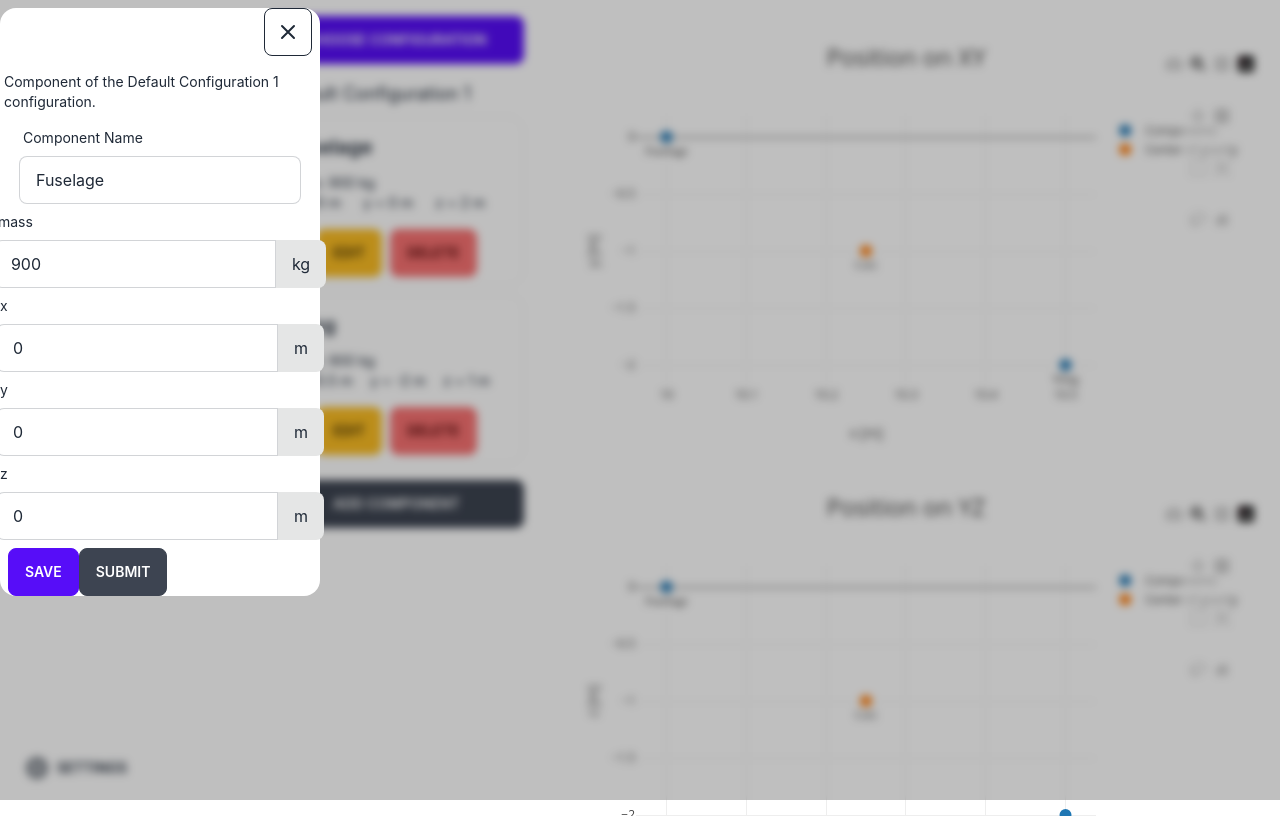
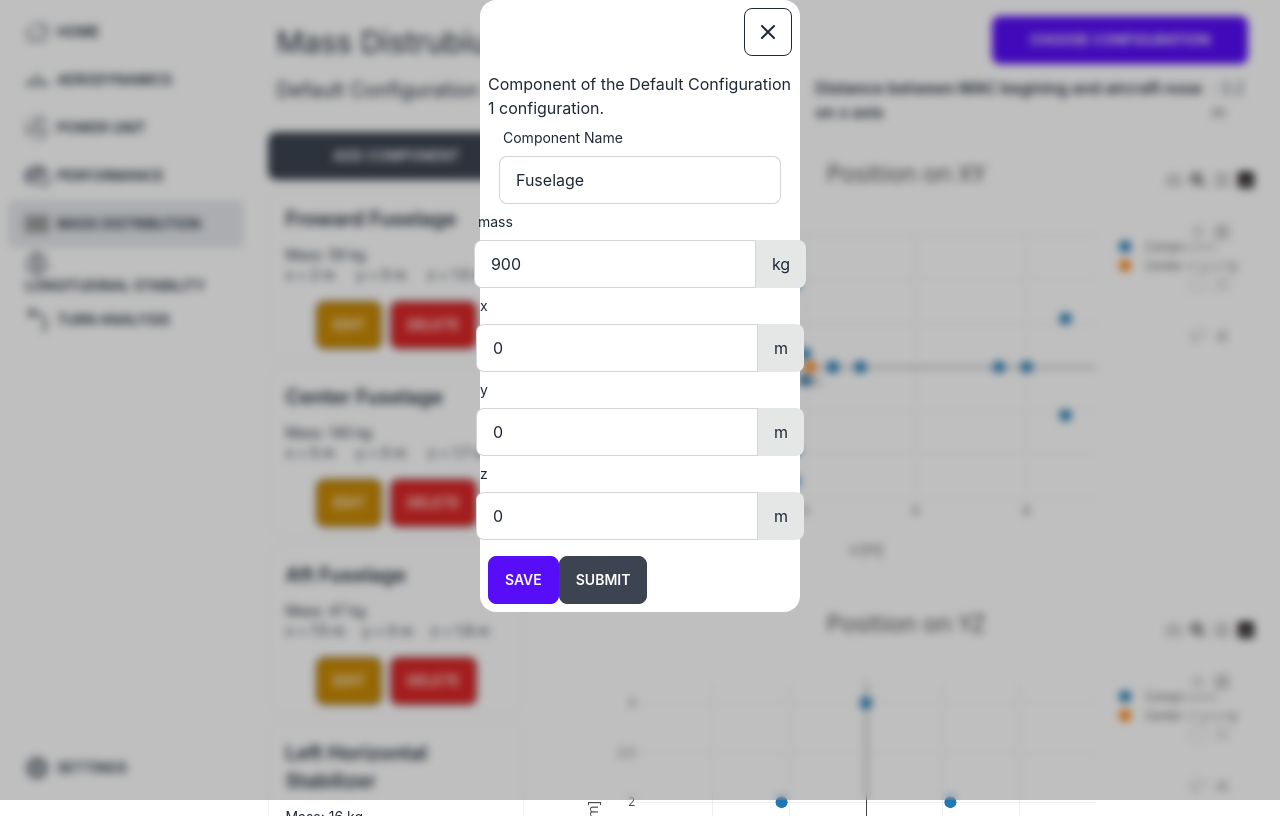
Before and after one commit to adamsmietanka/aircraft-calculator, a React (Create React App) app in the folder frontend/: page /weight in a window 1280 px wide. Both pictures are taken after a click on the button "ADD COMPONENT". Built offline with nearby package versions, Linux system fonts and the light colour scheme; grey boxes are pictures that could not be loaded.

Commit message:
reafctor: optimze Mass Distribution UI

```diff
--- a/frontend/src/data/stores/useWeightConfiguration.ts
+++ b/frontend/src/data/stores/useWeightConfiguration.ts
@@ -17,14 +17,52 @@ interface WeightConfigurationsState {
 }
 
 const defaultComponents1 = [
-  { componentName: "Fuselage", mass: 900, cords: { x: 10, y: 0, z: 2 } },
-  { componentName: "Wing", mass: 900, cords: { x: 10.5, y: -2, z: 1 } },
+  { componentName: "Froward Fuselage", mass: 59, cords: { x: 2, y: 0, z: 1.5 } },
+  { componentName: "Center Fuselage", mass: 140, cords: { x: 5, y: 0, z: 1.7 } },
+  { componentName: "Aft Fuselage", mass: 47, cords: { x: 7.5, y: 0, z: 1.8 } },
+  { componentName: "Left Horizontal Stabilizer", mass: 16, cords: { x: 8.7, y: 1.1, z: 2 } },
+  { componentName: "Right Horizontal Stabilizer", mass: 16, cords: { x: 8.7, y: - 1.1, z: 2 } },
+  { componentName: "Vertical Stabilizer", mass: 16, cords: { x: 8, y: 0, z: 3 } },
+  { componentName: "Left Wing", mass: 121, cords: { x: 3.8, y: 2.6, z: 1.1 } },
+  { componentName: "Right Wing", mass: 121, cords: { x: 3.8, y: -2.6, z: 1.1 } },
+  { componentName: "Froward Landing Gear", mass: 32, cords: { x: 1.5, y: 0, z: 0.7} },
+  { componentName: "Left Landing Gear", mass: 53, cords: { x: 4.5, y: 0, z: 0.7} },
+  { componentName: "Right Landing Gear", mass: 53, cords: { x: 4.5, y: 0, z: 0.7} },
+  { componentName: "Left Engine", mass: 216, cords: { x: 3.8, y: 1.9, z: 1.4} },
+  { componentName: "Right Engine", mass: 216, cords: { x: 3.8, y: -1.9, z: 1.4} },
+  { componentName: "Fuel System", mass: 28, cords: { x: 4.5, y: 0, z: 1.1} },
+  { componentName: "Steering System", mass: 19, cords: { x: 4.5, y: 0, z: 1} },
+  { componentName: "Hydraulic System", mass: 65, cords: { x: 3.4, y: 0, z: 1.2} },
+  { componentName: "Electrical System", mass: 60, cords: { x: 3.2, y: 0, z: 1.2} },
+  { componentName: "Avionics", mass: 50, cords: { x: 2, y: 0, z: 1.4} },
+  { componentName: "Left Seats", mass: 45, cords: { x: 4, y: 0.3, z: 1.4} },
+  { componentName: "Right Seats", mass: 45, cords: { x: 4, y: -0.3, z: 1.4} },
+  { componentName: "Anti Ice and Oxygen System", mass: 60, cords: { x: 5, y: 0, z: 1.45} },
 ];
 
 const defaultComponents2 = [
-  { componentName: "Fuselage", mass: 900, cords: { x: 0, y: 0, z: 0 } },
-  { componentName: "Wing", mass: 900, cords: { x: 0, y: 0, z: 0 } },
-  { componentName: "Rudder", mass: 900, cords: { x: 0, y: 0, z: 0 } },
+  { componentName: "Froward Fuselage", mass: 59, cords: { x: 2, y: 0, z: 1.5 } },
+  { componentName: "Center Fuselage", mass: 140, cords: { x: 5, y: 0, z: 1.7 } },
+  { componentName: "Aft Fuselage", mass: 47, cords: { x: 7.5, y: 0, z: 1.8 } },
+  { componentName: "Left Horizontal Stabilizer", mass: 16, cords: { x: 8.7, y: 1.1, z: 2 } },
+  { componentName: "Right Horizontal Stabilizer", mass: 16, cords: { x: 8.7, y: - 1.1, z: 2 } },
+  { componentName: "Vertical Stabilizer", mass: 16, cords: { x: 8, y: 0, z: 3 } },
+  { componentName: "Left Wing", mass: 121, cords: { x: 3.8, y: 2.6, z: 1.1 } },
+  { componentName: "Right Wing", mass: 121, cords: { x: 3.8, y: -2.6, z: 1.1 } },
+  { componentName: "Froward Landing Gear", mass: 32, cords: { x: 1.5, y: 0, z: 0.7} },
+  { componentName: "Left Landing Gear", mass: 53, cords: { x: 4.5, y: 0, z: 0.7} },
+  { componentName: "Right Landing Gear", mass: 53, cords: { x: 4.5, y: 0, z: 0.7} },
+  { componentName: "Left Engine", mass: 216, cords: { x: 3.8, y: 1.9, z: 1.4} },
+  { componentName: "Right Engine", mass: 216, cords: { x: 3.8, y: -1.9, z: 1.4} },
+  { componentName: "Fuel System", mass: 28, cords: { x: 4.5, y: 0, z: 1.1} },
+  { componentName: "Steering System", mass: 19, cords: { x: 4.5, y: 0, z: 1} },
+  { componentName: "Hydraulic System", mass: 65, cords: { x: 3.4, y: 0, z: 1.2} },
+  { componentName: "Electrical System", mass: 60, cords: { x: 3.2, y: 0, z: 1.2} },
+  { componentName: "Avionics", mass: 50, cords: { x: 2, y: 0, z: 1.4} },
+  { componentName: "Left Seats", mass: 45, cords: { x: 4, y: 0.3, z: 1.4} },
+  { componentName: "Right Seats", mass: 45, cords: { x: 4, y: -0.3, z: 1.4} },
+  { componentName: "Anti Ice and Oxygen System", mass: 60, cords: { x: 5, y: 0, z: 1.45} },
+  { componentName: "Fuel", mass: 60, cords: { x: 4.4, y: 0, z: 1.1} },
 ];
 
 const defaultConfigurations = [
@@ -32,13 +70,13 @@ const defaultConfigurations = [
     name: "Default Configuration 1",
     components: defaultComponents1,
     MAC: 1.9,
-    MACPosition: 14,
+    MACPosition: 3.2,
   },
   {
     name: "Default Configuration 2",
     components: defaultComponents2,
     MAC: 1.9,
-    MACPosition: 14,
+    MACPosition: 3.2,
   },
 ];
 
--- a/frontend/src/pages/weightDistribution/AddComponent.tsx
+++ b/frontend/src/pages/weightDistribution/AddComponent.tsx
@@ -66,20 +66,21 @@ const AddComponent = ({ useType, component, isVisible, onClose }: props) => {
     return null;
   }
   return (
+    <div className="flex flex-col ">
       <div
         className="fixed inset-0 bg-black bg-opacity-25
-       backdrop-blur-sm"
+       backdrop-blur-sm justify-center items-center"
       >
-        <div className="bg-white w-80 rounded-2xl ">
+        <div className="form">
+          <div className="bg-white w-80 rounded-2xl flex flex-col justify-self-center">
             <div className="flex flex-row m-2 items-end justify-end">
               <CloseButton onClose={onClose} />
             </div>
-          <div className="flex  flex-col justify-center items-center">
-            <label className="label">
-              <span className="label-text">
-                Component of the {activeWeightConfiguration.name} configuration.
-              </span>
-            </label>
+            <div className="flex flex-col items-center m-2">
+              <h3 className="text-l">
+                  Component of the {activeWeightConfiguration.name}{" "}
+                  configuration.
+              </h3>
               <div className="form-control">
                 <label className="label">
                   <span className="label-text">Component Name</span>
@@ -93,7 +94,12 @@ const AddComponent = ({ useType, component, isVisible, onClose }: props) => {
                 />
               </div>
 
-            <InputNumber label="mass" unit="kg" value={mass} setter={setMass} />
+              <InputNumber
+                label="mass"
+                unit="kg"
+                value={mass}
+                setter={setMass}
+              />
               <InputNumber label="x" unit="m" value={x} setter={setX} />
               <InputNumber label="y" unit="m" value={y} setter={setY} />
               <InputNumber label="z" unit="m" value={z} setter={setZ} />
@@ -125,6 +131,8 @@ const AddComponent = ({ useType, component, isVisible, onClose }: props) => {
             </div>
           </div>
         </div>
+      </div>
+    </div>
   );
 };
 
--- a/frontend/src/pages/weightDistribution/AddConfiguration.tsx
+++ b/frontend/src/pages/weightDistribution/AddConfiguration.tsx
@@ -85,9 +85,9 @@ const AddConfiguration = ({ isVisible, onClose }: Props) => {
               <CloseButton onClose={onClose} />
             </div>
             <div className="flex flex-col items-center">
-              <label className="label m-2">
-                <span>Crete new configuration:</span>
-              </label>
+              <h3 className="text-l">
+                Create new configuration:
+              </h3>
               <input
                 type="text"
                 className="input input-bordered w-60 m-2"
--- a/frontend/src/pages/weightDistribution/Weight.tsx
+++ b/frontend/src/pages/weightDistribution/Weight.tsx
@@ -3,11 +3,10 @@ import WeightCofiguration from "./WeightCofiguration";
 import { useWeightStore } from "../../data/stores/useWeightConfiguration";
 import WeightDistributionCharts from "./WeightDistributionCharts";
 import AddConfiguration from "./AddConfiguration";
+import { ReactComponent as Edit } from "../../assets/edit.svg";
 
 import { CoG } from "../../utils/massCalculations";
 import AddComponent from "./AddComponent";
-import WeightComponent from "./interfaces/weightComponent";
-import WeightConfiguration from "./interfaces/weightConfiguration";
 
 const Weight = () => {
   const [toggleModal, setToggleModal] = useState<boolean>(false);
@@ -29,6 +28,7 @@ const Weight = () => {
   const setAcitveWeightConfiguration = useWeightStore(
     (state) => state.setActiveWeightConfiguration
   );
+  const Cog = useWeightStore((state) => state.cog);
   const setCog = useWeightStore((state) => state.setCog);
   const handleDelete = (name: string) => {
     let confugurations = weightConfigurations.filter(
@@ -64,15 +64,47 @@ const Weight = () => {
     <div className="drawer drawer-end">
       <input id="my-drawer-4" type="checkbox" className="drawer-toggle" />
       <div className="drawer-content">
-        <div className=" flex flex-row ">
-          <div className="flex flex-col w-64 mr-8 space-y-2">
+        {/* Header */}
+        <div className="flex flex-col">
+          {/* ROW 1 */}
+          <div className="flex flex-row justify-between m">
+            <h1 className="text-3xl font p-2">Mass Distrubiution tool</h1>
             <label
               htmlFor="my-drawer-4"
-              className="drawer-button btn btn-primary"
+              className="drawer-button btn btn-primary w-64 p-2 mr-4"
             >
               Choose configuration
             </label>
-            <WeightCofiguration setToggleModal={setToggleModal_2} />
+          </div>
+          {/* ROW 2 */}
+          <div className="flex flex-row m-2 ">
+            <h2 className="text-xl w-64">{activeWeightConfiguration.name}</h2>
+            <div className="flex space-x-10">
+              <div className="flex">
+                <h2 className="text-l font-semibold">{`CoG`}</h2>
+                <h2 className="text-l font-light">{`: (${Cog.x.toPrecision(
+                  2
+                )} ,${Cog.y.toPrecision(2)}, ${Cog.z.toPrecision(2)})`}</h2>
+              </div>
+              <div className="flex">
+                <h2 className="text-l font-semibold">{`MAC lenght`}</h2>
+                <h2 className="text-l font-light">{`: ${activeWeightConfiguration.MAC.toPrecision(
+                  2
+                )} m`}</h2>
+              </div>
+              <div className="flex">
+                <h2 className="text-l font-semibold">{`Distance between MAC begining and  aircraft nose on x axis`}</h2>
+                <h2 className="text-l font-light">{`: ${activeWeightConfiguration.MACPosition.toPrecision(
+                  2
+                )} m`}</h2>
+              </div>
+            </div>
+          </div>
+        </div>
+
+        <div className=" flex flex-row ">
+          {/* Left Row */}
+          <div className="flex flex-col w-64 mr-8 space-y-2">
             {activeWeightConfiguration && (
               <button
                 className="btn  justify-center"
@@ -83,53 +115,44 @@ const Weight = () => {
                 Add component
               </button>
             )}
+            <WeightCofiguration setToggleModal={setToggleModal_2} />
           </div>
+          {/*right row */}
           <div className="flex flex-col">
             <WeightDistributionCharts />
           </div>
-          {activeWeightConfiguration && useType === "add" && (
-            <AddComponent
-              useType="add"
-              isVisible={toggleModal_2}
-              onClose={setToggleModal_2}
-            />
-          )}
-          {activeWeightConfiguration && useType === "edit" && (
-            <AddComponent
-              useType="edit"
-              component={editedCompnent}
-              isVisible={toggleModal_2}
-              onClose={setToggleModal_2}
-            />
-          )}
         </div>
       </div>
 
       <div className="drawer-side">
         <label htmlFor="my-drawer-4" className="drawer-overlay"></label>
         <ul className="menu p-4 overflow-y-auto w-80 bg-base-100 text-base-content">
-          {weightConfigurations.map(
-            (configuration) => (
-              <li className="flex flex-row m-2" key={configuration.name}>
-                <button
-                  onClick={() => {
-                    setAcitveWeightConfiguration(configuration);
-                  }}
-                >
-                  {configuration.name}{" "}
-                </button>
+          {weightConfigurations.map((configuration) => (
+            <li
+              className="flex flex-row justify-between m-2"
+              key={configuration.name}
+            >
+              <button
+                onClick={() => {
+                  setAcitveWeightConfiguration(configuration);
+                }}
+              >
+                {configuration.name}{" "}
+              </button>
 
-                <button
-                  className="btn btn-secondary w-6"
-                  onClick={() => {
-                    handleDelete(configuration.name);
-                  }}
-                >
-                  X
-                </button>
-              </li>
-            )
-          )}
+              <button
+                className="btn bg-red-600 w-6"
+                onClick={() => {
+                  handleDelete(configuration.name);
+                }}
+              >
+                X
+              </button>
+              <button className="btn bg-yellow-600 w-6">
+                <Edit />
+              </button>
+            </li>
+          ))}
           <label
             className="btn modal-button justify-center"
             onClick={() => {
@@ -140,7 +163,23 @@ const Weight = () => {
           </label>
         </ul>
       </div>
+
       <AddConfiguration isVisible={toggleModal} onClose={setToggleModal} />
+      {activeWeightConfiguration && useType === "add" && (
+        <AddComponent
+          useType="add"
+          isVisible={toggleModal_2}
+          onClose={setToggleModal_2}
+        />
+      )}
+      {activeWeightConfiguration && useType === "edit" && (
+        <AddComponent
+          useType="edit"
+          component={editedCompnent}
+          isVisible={toggleModal_2}
+          onClose={setToggleModal_2}
+        />
+      )}
     </div>
   );
 };
--- a/frontend/src/pages/weightDistribution/WeightCofiguration.tsx
+++ b/frontend/src/pages/weightDistribution/WeightCofiguration.tsx
@@ -33,10 +33,6 @@ const WeightCofiguration = ({setToggleModal}:any) => {
 
   return (
     <div className="flex flex-col overflow-auto">
-      <span className=" m-2 flex justfy-center text-lg">
-        {activeWeightConfiguration?.name}
-      </span>
-
       <div className="flex flex-col ">
         {activeWeightConfiguration?.components &&
           activeWeightConfiguration?.components.map(
--- a/frontend/src/pages/weightDistribution/WeightComponet.tsx
+++ b/frontend/src/pages/weightDistribution/WeightComponet.tsx
@@ -24,8 +24,8 @@ const WeightComponet = ({ name, mass, cords, handleDelete,handleEdit }: Componen
         </div>
       </div>
       <div className="card-actions mb-2 justify-center">
-        <label className="btn btn-warning" htmlFor="my-modal" onClick={() => handleEdit({ componentName:name, mass:mass, cords:cords})}>Edit</label>
-        <button className="btn btn-error " onClick={() => handleDelete({ componentName:name, mass:mass, cords:cords})}>
+        <label className="btn bg-yellow-600" htmlFor="my-modal" onClick={() => handleEdit({ componentName:name, mass:mass, cords:cords})}>Edit</label>
+        <button className="btn bg-red-600 " onClick={() => handleDelete({ componentName:name, mass:mass, cords:cords})}>
           Delete
         </button>
       </div>
--- a/frontend/src/pages/weightDistribution/WeightDistributionCharts.tsx
+++ b/frontend/src/pages/weightDistribution/WeightDistributionCharts.tsx
@@ -70,7 +70,7 @@ const getTrace = (configuration: Array<WeightComponent>, axis: string) => {
   let trace = {
     x: emptyNmberArray,
     y: emptyNmberArray,
-    mode: "markers+text",
+    mode: "markers",
     name: "Components",
     text: getNamesArray(configuration),
     textfont: {
@@ -101,7 +101,7 @@ const getTrace = (configuration: Array<WeightComponent>, axis: string) => {
       trace = {
         x: getXarray(configuration),
         y: getYarray(configuration),
-        mode: "markers+text",
+        mode: "markers",
         name: "Components",
         text: getNamesArray(configuration),
         textfont: {
@@ -128,7 +128,7 @@ const getTrace = (configuration: Array<WeightComponent>, axis: string) => {
       trace = {
         x: getYarray(configuration),
         y: getZarray(configuration),
-        mode: "markers+text",
+        mode: "markers",
         name: "Components",
         text: getNamesArray(configuration),
         textfont: {
@@ -155,7 +155,7 @@ const getTrace = (configuration: Array<WeightComponent>, axis: string) => {
       trace = {
         x: getXarray(configuration),
         y: getZarray(configuration),
-        mode: "markers+text",
+        mode: "markers",
         name: "Components",
         text: getNamesArray(configuration),
         textfont: {
@@ -194,8 +194,8 @@ const WeightDistributionCharts = () => {
       plot_xz: getTrace(activeWeightConfiguration.components, "plot_xz"),
     };
     Plotly.newPlot("plot_xy", getTrace(activeWeightConfiguration.components,"plot_xy"), layouts("plot_xy"));
-    Plotly.newPlot("plot_yz", getTrace(activeWeightConfiguration.components,"plot_xy"), layouts("plot_yz"));
-    Plotly.newPlot("plot_xz", getTrace(activeWeightConfiguration.components,"plot_xy"), layouts("plot_xz"));
+    Plotly.newPlot("plot_yz", getTrace(activeWeightConfiguration.components,"plot_yz"), layouts("plot_yz"));
+    Plotly.newPlot("plot_xz", getTrace(activeWeightConfiguration.components,"plot_xz"), layouts("plot_xz"));
   });
 
   return (
```
Also changed, not shown: frontend/src/assets/edit.svg. Lines whose indentation alone changed are shown as unchanged.
